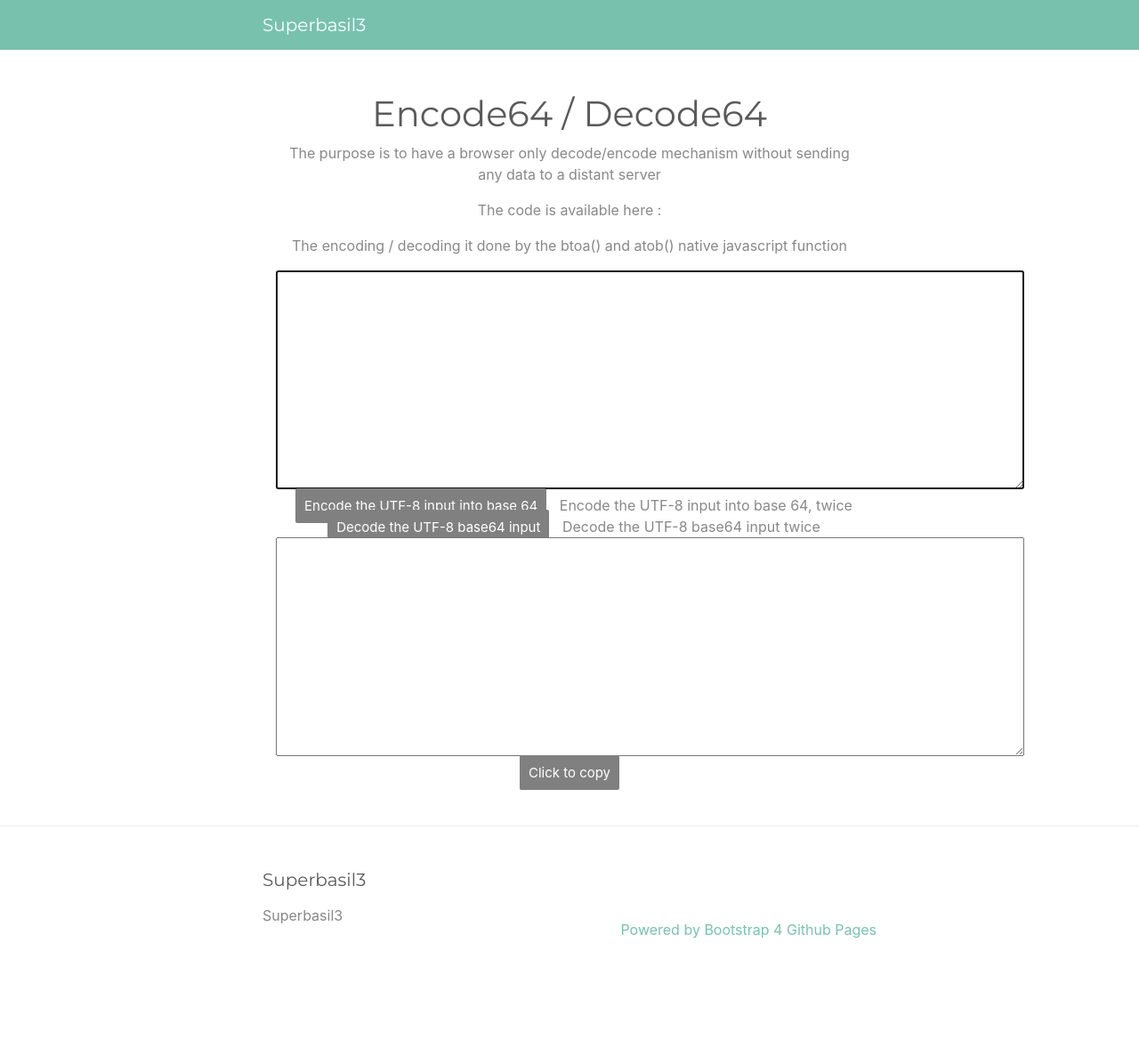
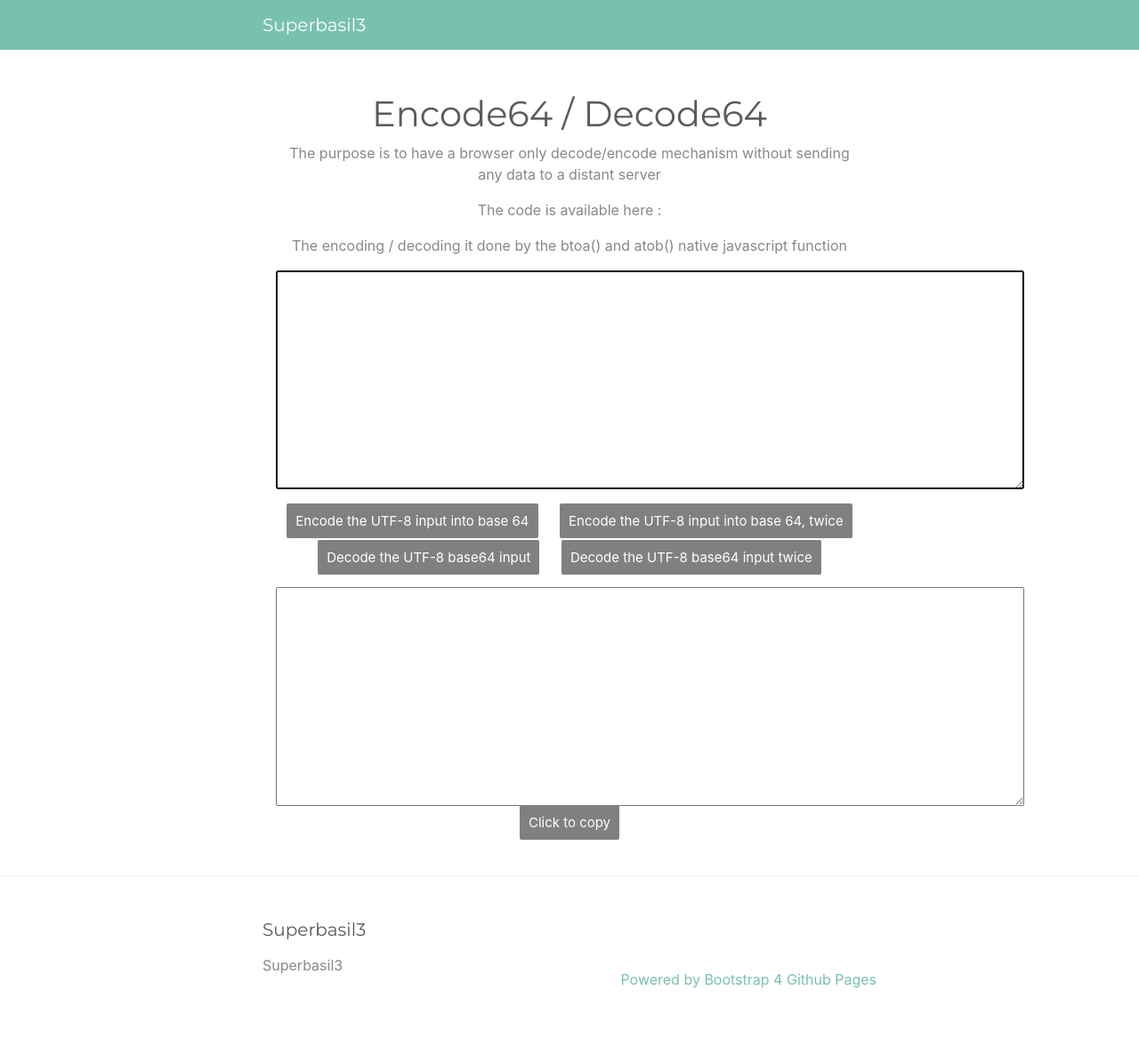
Before and after one commit to Superbasil3/Superbasil3.github.io, a Jekyll site: the page built from encode_decode_64.html, in a window 1280 px wide. Shown: the whole page at 89% size. Built offline with Jekyll 4.4.1, drawn with Linux system fonts in a browser that asks for light colours; before the commit the page ends 1121 px from its top, so only the background shows below that.

```diff
--- a/encode_decode_64.html
+++ b/encode_decode_64.html
@@ -62,15 +62,21 @@ layout: default
     </textarea>
   </div>
   <div>
-    <span id="encode64" class="button">Encode the UTF-8 input into base 64</span>
-    <span id="encode64x2" class="buttononclick="encode64x2();">Encode the UTF-8 input into base 64, twice</span>
-    <span id="decode64" class="button onclick="decode64();">Decode the UTF-8 base64 input</span>
-    <span id="decode64x2" class="buttononclick="decode64x2();">Decode the UTF-8 base64 input twice</span>
+    <div style="margin: 17px 0px;">
+      <span id="encode64" class="button">Encode the UTF-8 input into base 64</span>
+      <span id="encode64x2" class="button">Encode the UTF-8 input into base 64, twice</span>
+    </div>
+    <div style="margin: 17px 0px;">
+      <span id="decode64" class="button">Decode the UTF-8 base64 input</span>
+      <span id="decode64x2" class="button">Decode the UTF-8 base64 input twice</span>
+    </div>
   </div>
 
-  <div>
+  <div style="margin-top: 22px;">
     <textarea id="output_string" name="output_string" rows="10" cols="80" readonly="true">
     </textarea>
-    <span id="copyButton" class="button" onclick="copy_output();">Click to copy</span>
+    <div>
+      <span id="copyButton" class="button" onclick="copy_output();">Click to copy</span>
+    </div>
   </div>
 </div>
```
Also changed, not shown: other parts of encode_decode_64.html (+3 -3 lines).
